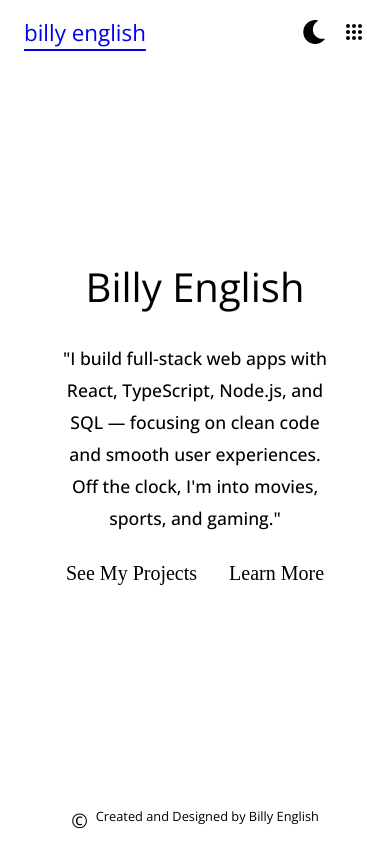
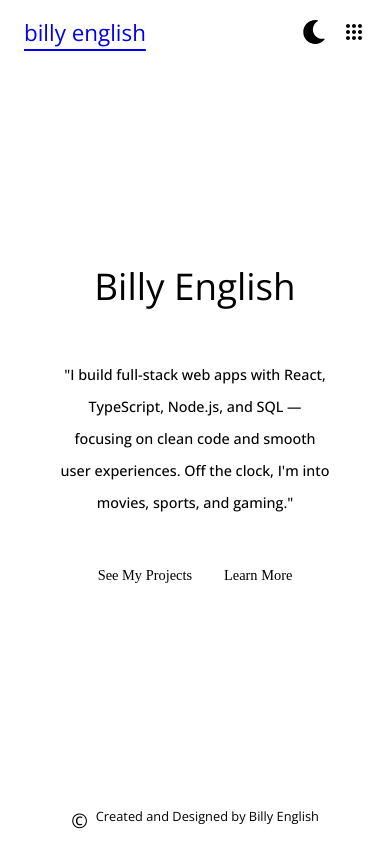
Before and after one commit to billyenglish/billy-portfolio, a React (Vite) app: page / in a window 390 px wide. Built offline with nearby package versions, Linux system fonts and the light colour scheme; a web font is replaced by a local one.

Commit message:
Updated the homepage content.

```diff
--- a/src/assets/media_queries/homepage_query.css
+++ b/src/assets/media_queries/homepage_query.css
@@ -5,6 +5,7 @@
     }
 
     #homepage_title {
+        text-align: center;
         font-size: 2rem;
         font-weight: 400;
     }
@@ -21,3 +22,23 @@
     }
 
 }
+
+@media screen and (min-width: 321px) and (max-width: 480px) {
+
+    #homepage_content {
+        gap: 3rem;
+    }
+
+    #homepage_title {
+        font-size: 2.3rem;
+    }
+
+    #homepage_subtitle {
+        font-size: .9rem;
+    }
+
+    .homepage_button {
+        font-size: .9rem;
+    }
+
+}
```
